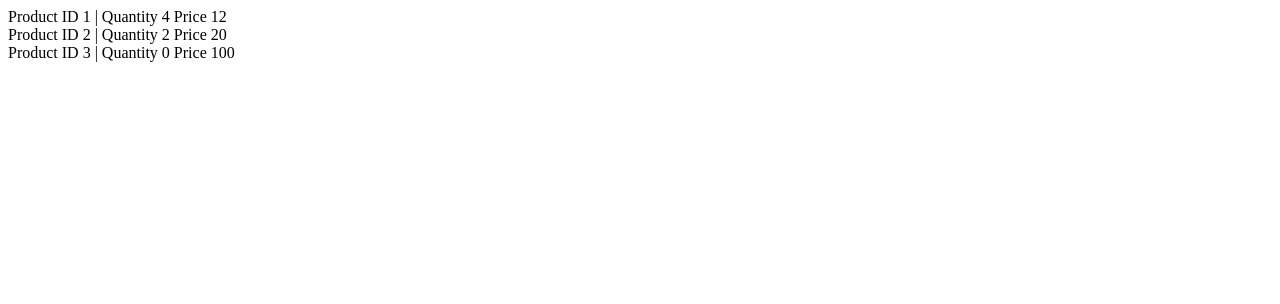
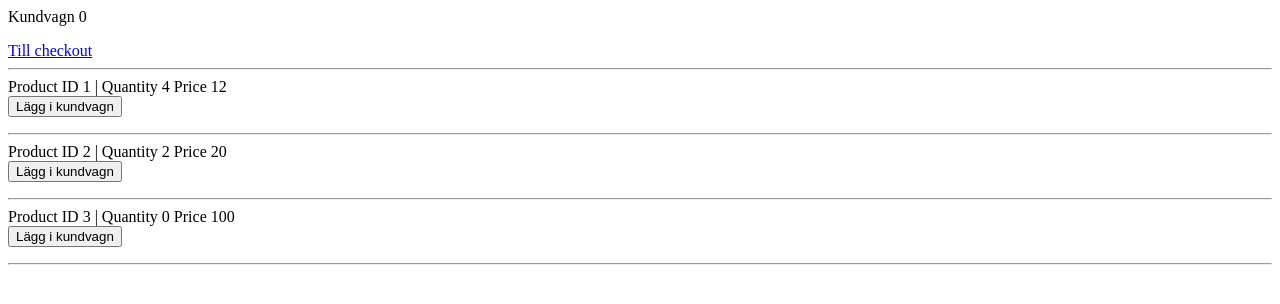
Before and after one commit to diypa571/php-json, a PHP site: page / in a window 1280 px wide. Shown: the top 304 px of the page. Run offline with PHP 8.4, Linux system fonts and the light colour scheme.

Commit message:
Update index.php

```diff
--- a/index.php
+++ b/index.php
@@ -1,13 +1,48 @@
 <?php
+session_start();
+// Kontrollera om session isset().
+$_SESSION['cart'] = $_SESSION['cart'] ?? [];
+
+
 include("./backend/config.php"); // Klassen inkluderas
 $objProducts = new Products(); // Ett objekt skapas
 $inStock = $objProducts->getData()['inStock'];
- ?>
 
 
-<?php foreach ($inStock as $key => $product): ?>
+if(isset($_POST['add']))
+{
+$objProducts->addCart();
+}
+
+
+?>
+
+
+Kundvagn <?php echo count($_SESSION['cart']); ?>
+
+<ul class="list-group list-group-flush">
+<?php foreach ($_SESSION['cart'] as $key => $amount) {?>
+   <li class="list-group-item">
+    Product name:<strong> <?php echo $inStock[$key]['articleId'] . "</strong> |  amount:<strong> " . $amount . "</strong>"; ?>
+<?php } ?>
+</li>
+</ul>
+<a href="checkout.php" class="btn btn-success rounded-pill my-3">Till checkout</a>
+
+
+
+<hr>
+
+
+
+<?php foreach ($inStock as $key => $product){ ?>
 <?php echo " Product ID " .  $product['articleId'] . " " . "| " . " Quantity " . $product['quantity'] .  " Price " . $product['price'] ?> <br>
-<?php endforeach; ?>
+<form method="post" action="">
+<input type="hidden" name="productIndex" value="<?php echo $key ?>">
+<button class="btn btn-primary my-4 rounded-pill" name="add" type="submit">Lägg i kundvagn</button>
+</form>
+<hr>
+<?php } ?>
 
 <?php
 /*
```
